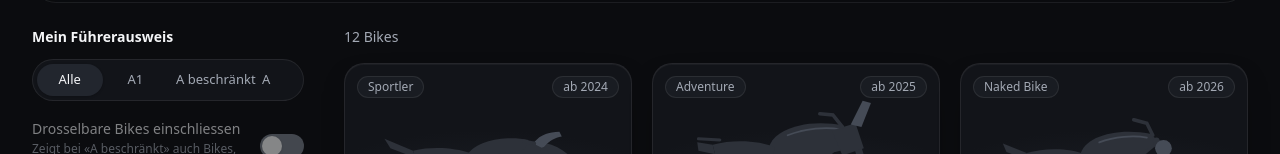
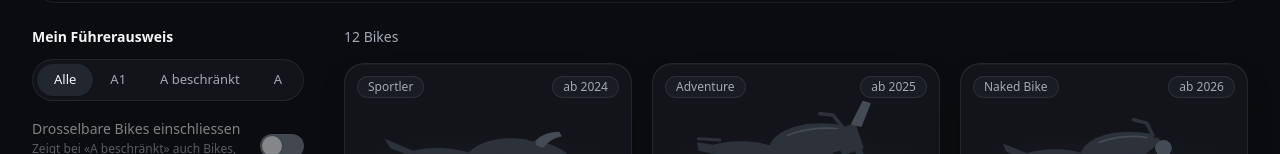
Before and after one commit to rsfigo/MotoMatch, a React (Vite) app: page /bikes in a window 1280 px wide. Shown: the part 328-482 px from the top of the page. Built offline with nearby package versions, Linux system fonts and the light colour scheme.

Commit message:
fix: Segment-Umschalter verteilt die Breite nach Inhalt
Co-Authored-By: Claude Opus 5.5 <noreply@anthropic.com>

```diff
--- a/src/components/ui/SegmentedControl.tsx
+++ b/src/components/ui/SegmentedControl.tsx
@@ -63,7 +63,7 @@ export function SegmentedControl<T extends string>({
             tabIndex={selected ? 0 : -1}
             onClick={() => onChange(option.value)}
             className={cn(
-              'relative min-w-0 flex-1 rounded-full px-2 py-1.5 text-[13px] font-medium whitespace-nowrap',
+              'relative min-w-0 flex-auto rounded-full px-2 py-1.5 text-[13px] font-medium whitespace-nowrap',
               selected ? 'text-ink' : 'text-ink-muted hover:text-ink',
             )}
           >
```
